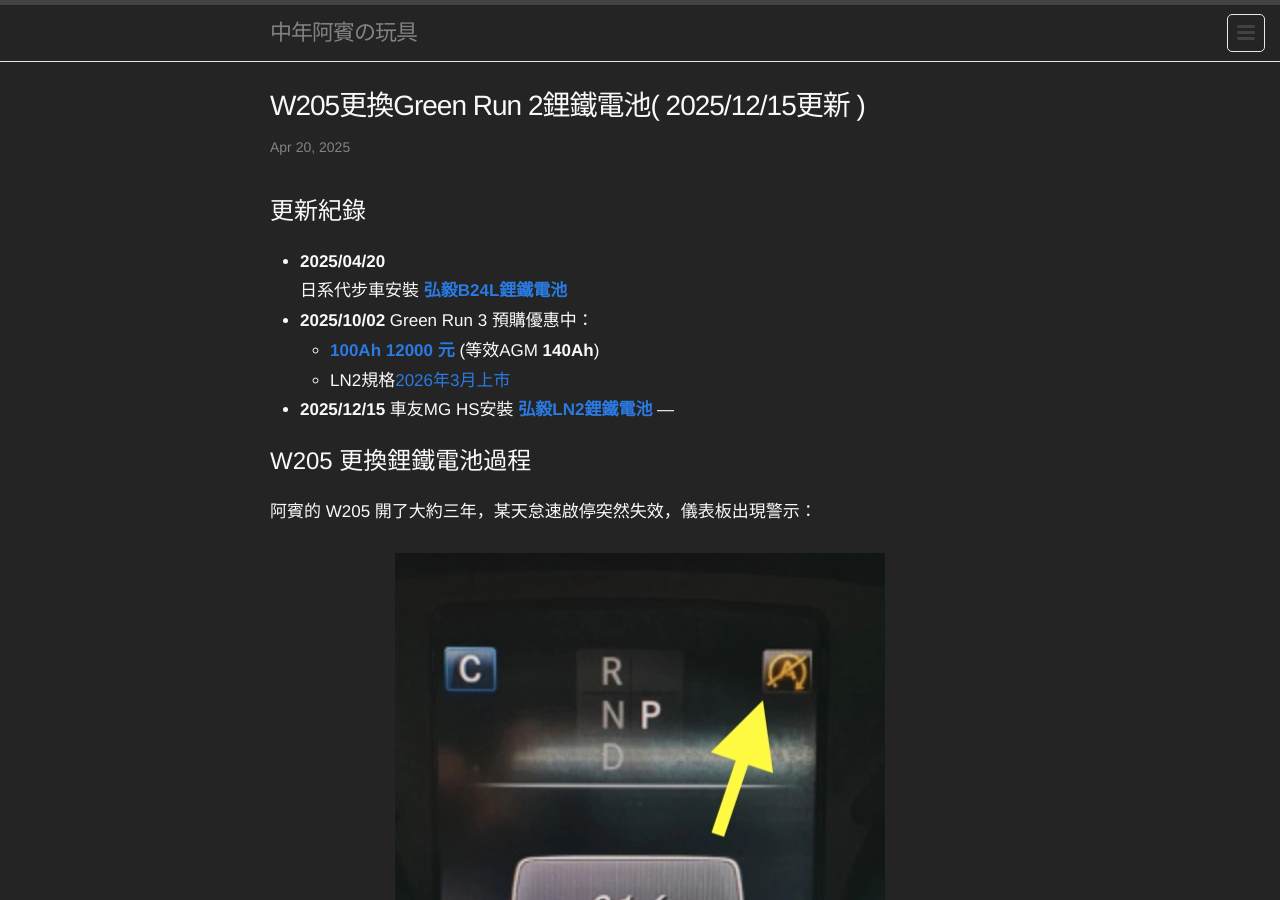
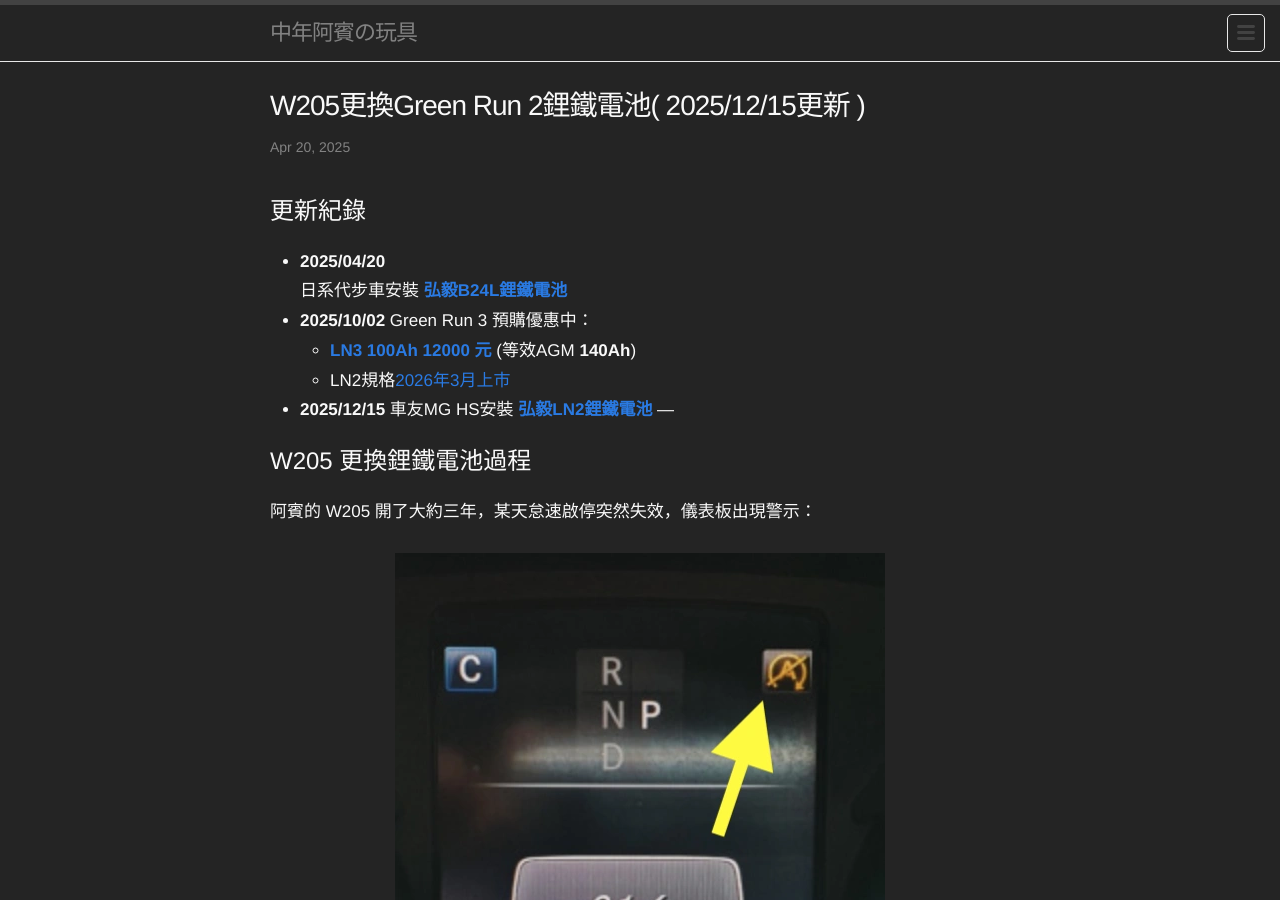
Before and after one commit to 1stbenz/1stbenz.github.io, a Jekyll site: the page built from _posts/2025-04-20-greenrun.md, in a window 1280 px wide and 900 px high. Built offline with Jekyll 4.4.1, drawn with Linux system fonts in a browser that asks for light colours.

Commit message:
Update 2025-04-20-greenrun.md

```diff
--- a/_posts/2025-04-20-greenrun.md
+++ b/_posts/2025-04-20-greenrun.md
@@ -11,7 +11,7 @@ categories: Auto
   日系代步車安裝 [**弘毅B24L鋰鐵電池**](/2025/hongy.html)
 - **2025/10/02**
   Green Run 3 預購優惠中：
-  - [**100Ah 12000 元**](/images/gr3preorder.webp) (等效AGM **140Ah**)
+  - [**LN3 100Ah 12000 元**](/images/gr3preorder.webp) (等效AGM **140Ah**)
   - LN2規格[2026年3月上市](/images/gr_size_list.webp)
 - **2025/12/15**
   車友MG HS安裝 [**弘毅LN2鋰鐵電池**](/2025/hongy-hs.html)
```
